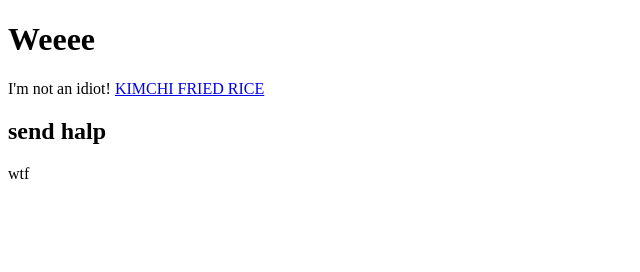
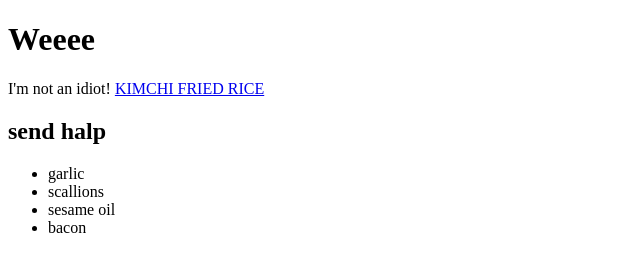
Before and after one commit to sunhoslee/sunho-web-programming, a plain HTML site: page index.html in a window 1280 px wide. Shown: the whole page, without its empty margins (0-640 px from the left). Drawn offline with Linux system fonts and the light colour scheme.

Commit message:
Update index.html

```diff
--- a/index.html
+++ b/index.html
@@ -17,7 +17,12 @@
         <h2>send halp
         </h2>
             <p>
-                    wtf
+                <ul>
+                    <li>garlic</li>
+                    <li>scallions</li>
+                    <li>sesame oil</li>
+                    <li>bacon</li>
+                </ul>
             </p>
     </div>
 
```
